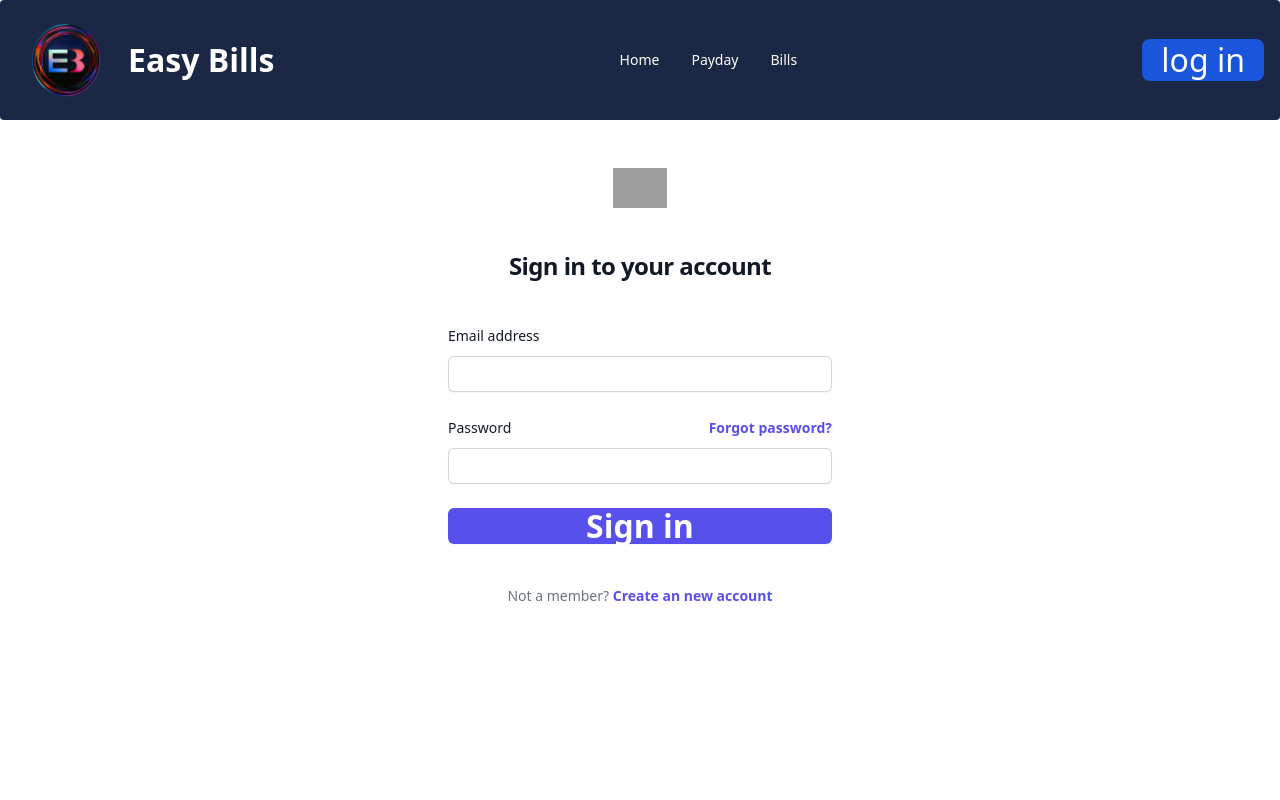
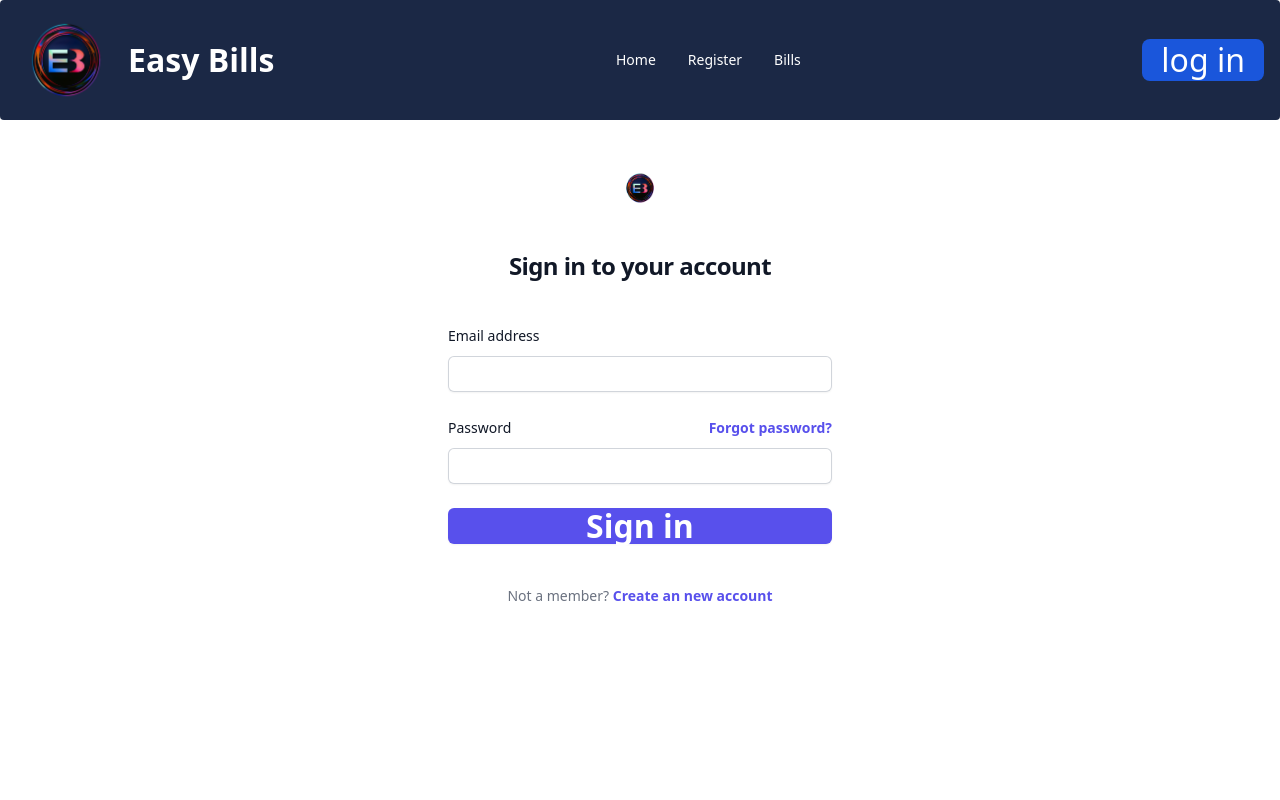
Before and after one commit to tkanney007/TLG-full-stack-project, a React (Create React App) app in the folder frontend/easybills/: page /login in a window 1280 px wide. Shown: the top 800 px of the page. Built offline with nearby package versions, Linux system fonts and the light colour scheme; grey boxes are pictures that could not be loaded.

Commit message:
style change

```diff
--- a/frontend/easybills/src/App.jsx
+++ b/frontend/easybills/src/App.jsx
@@ -7,6 +7,7 @@ import CustomNavbar from "./components/Navbar";
 import FooterCustom from "./components/Footer";
 import Bills from "./pages/Bills";
 import Register from "./pages/Register";
+import Budget from "./pages/Budget";
 
 
 function App() {
@@ -19,6 +20,7 @@ function App() {
       <Route path='/login' element={<Login/>}/>
       <Route path='/register' element={<Register/>}/>
       <Route path='/bills' element={<Bills/>}/>
+      <Route path='/budget' element={<Budget/>}/>
       </Routes>
       <FooterCustom />
     </div>
--- a/frontend/easybills/src/components/Footer.jsx
+++ b/frontend/easybills/src/components/Footer.jsx
@@ -1,6 +1,6 @@
 import React from "react";
 import { Footer } from "flowbite-react";
-import logo from "../assets/logo.png";
+import logo from "../assets/logo.jpg";
 import { Link } from "react-router-dom";
 import {
   BsDribbble,
--- a/frontend/easybills/src/components/Navbar.jsx
+++ b/frontend/easybills/src/components/Navbar.jsx
@@ -1,5 +1,5 @@
 import React, { useState } from "react";
-import logo from "../assets/logo.png";
+import logo from "../assets/logo.jpg";
 import { Navbar, Button } from "flowbite-react";
 import { Link } from "react-router-dom";
 
@@ -46,8 +46,8 @@ export default function CustomNavbar() {
         <Navbar.Link href="/" active style={{ color: "white" }}>
           Home
         </Navbar.Link>
-        <Navbar.Link href="/payday" style={{ color: "white" }}>
-          Payday
+        <Navbar.Link href="/register" style={{ color: "white" }}>
+          Register
         </Navbar.Link>
         <Navbar.Link href="/bills" style={{ color: "white" }}>
           Bills
--- /dev/null
+++ b/frontend/easybills/src/pages/Budget.jsx
@@ -0,0 +1,6 @@
+
+
+// export default Budget () {
+// return()
+
+// };
--- a/frontend/easybills/src/pages/Home.jsx
+++ b/frontend/easybills/src/pages/Home.jsx
@@ -1,5 +1,5 @@
 import React from "react";
-import logo from "../assets/logo.png";
+import logo from "../assets/logo.jpg";
 import { Link } from "react-router-dom";
 
 const Home = () => {
--- a/frontend/easybills/src/pages/Login.jsx
+++ b/frontend/easybills/src/pages/Login.jsx
@@ -1,5 +1,6 @@
 import { Button, Checkbox, Label, TextInput } from 'flowbite-react';
 import logo from "../assets/logo.jpg";
+import { Link } from "react-router-dom";
 
 export default function Login() {
   return (
@@ -66,12 +67,14 @@ export default function Login() {
             </div>
 
             <div>
+            <Link to="/budget">
               <button
                 type="submit"
                 className="flex w-full justify-center rounded-md bg-indigo-600 px-3 py-1.5 text-sm font-semibold leading-6 text-white shadow-sm hover:bg-indigo-500 focus-visible:outline focus-visible:outline-2 focus-visible:outline-offset-2 focus-visible:outline-indigo-600"
               >
                 Sign in
               </button>
+              </Link>
             </div>
           </form>
 
--- a/frontend/easybills/src/pages/Register.jsx
+++ b/frontend/easybills/src/pages/Register.jsx
@@ -1,5 +1,6 @@
 import React from "react";
 import logo from "../assets/logo.jpg";
+import { Link } from "react-router-dom";
 
 const Register = () => {
     return (
@@ -74,12 +75,13 @@ const Register = () => {
               </div>
 
               <div>
+                <Link to="/budget">
                 <button
                   type="submit"
-                  className="flex w-full justify-center rounded-md bg-indigo-600 px-3 py-1.5 text-sm font-semibold leading-6 text-white shadow-sm hover:bg-indigo-500 focus-visible:outline focus-visible:outline-2 focus-visible:outline-offset-2 focus-visible:outline-indigo-600"
-                >
+                  className="flex w-full justify-center rounded-md bg-indigo-600 px-3 py-1.5 text-sm font-semibold leading-6 text-white shadow-sm hover:bg-indigo-500 focus-visible:outline focus-visible:outline-2 focus-visible:outline-offset-2 focus-visible:outline-indigo-600">
                   Register
                 </button>
+                </Link>
               </div>
             </form>
 
```
Also changed, not shown: frontend/easybills/src/assets/logo.jpg (renamed from frontend/easybills/src/assets/logo.png).
